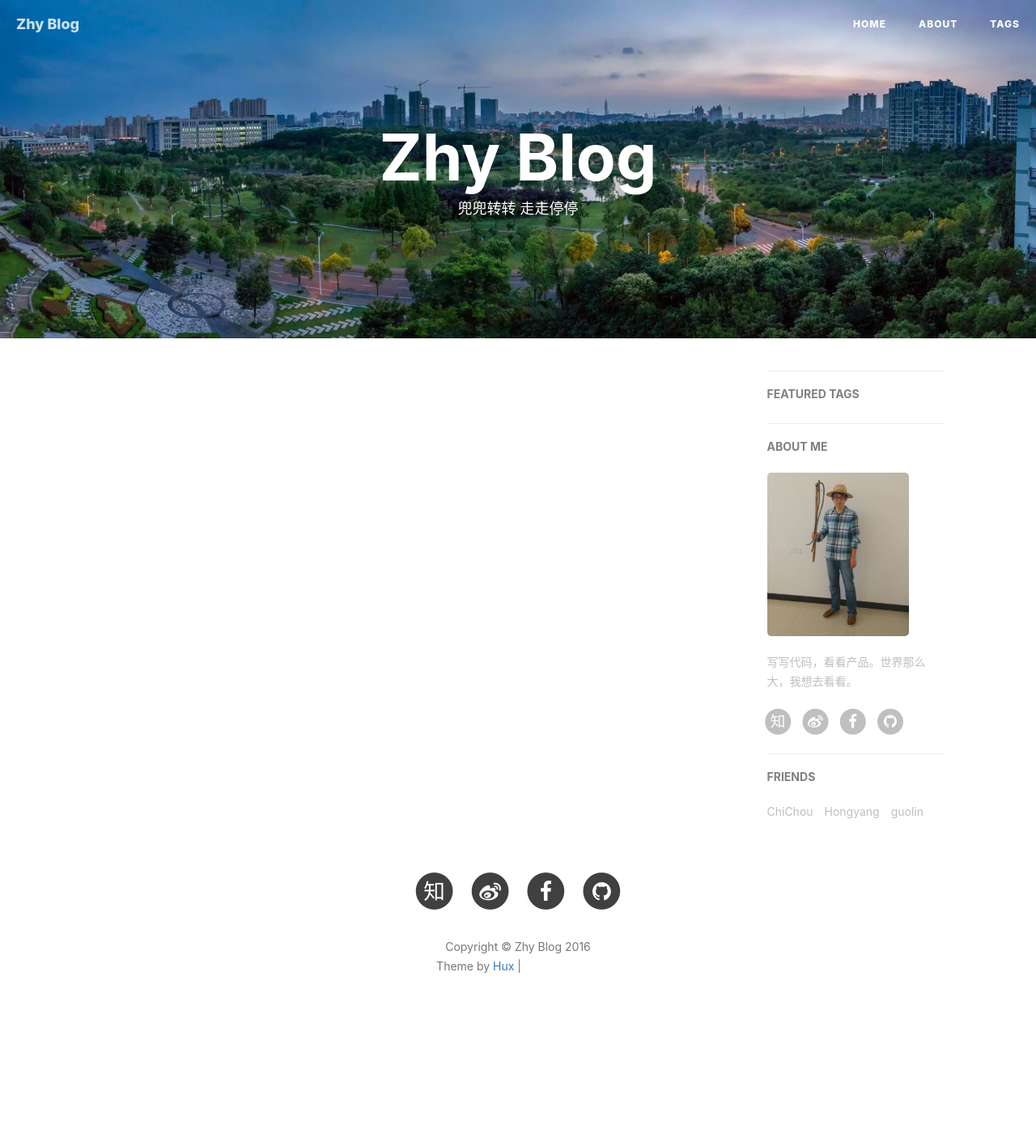
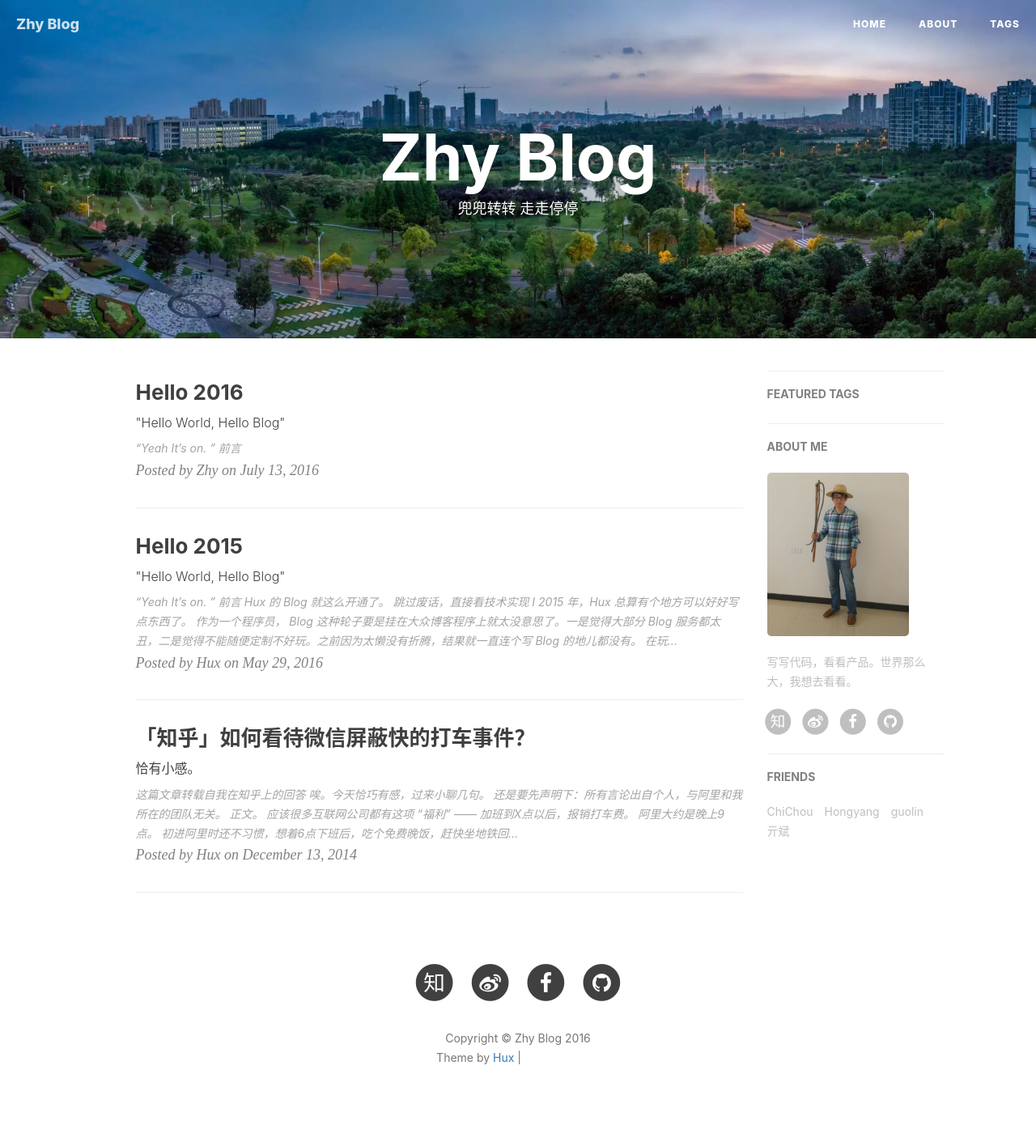
Before and after one commit to xzwc/xzwc.github.io, a Jekyll site: the page built from index.html, in a window 1280 px wide. Shown: the whole page at 81% size. Built offline with Jekyll 4.4.1, drawn with Linux system fonts in a browser that asks for light colours; nearby versions of some CDN libraries; the list of posts is cut into pages by our own code; comment, search, counter and statistics services are not loaded; before the commit the page ends 1298 px from its top, so only the background shows below that; grey boxes are pictures that could not be loaded.

Commit message:
合并到master分支

```diff
--- a/_config.yml
+++ b/_config.yml
@@ -91,5 +91,8 @@ friends: [
     },{
         title: "guolin",
         href: "http://blog.csdn.net/guolin_blog"
+    },{
+        title: "亓斌",
+        href: "http://blog.csdn.net/qibin0506"
     }
 ]
--- /dev/null
+++ b/_posts/2014-01-29-hello-2015.markdown
@@ -0,0 +1,80 @@
+---
+layout:     post
+title:      "Hello 2015"
+subtitle:   " \"Hello World, Hello Blog\""
+date:       2016-5-29 12:00:00
+author:     "Hux"
+header-img: "img/post-bg-2015.jpg"
+catalog: true
+tags:
+    - 生活
+---
+
+> “Yeah It's on. ”
+
+
+## 前言
+
+Hux 的 Blog 就这么开通了。
+
+[跳过废话，直接看技术实现 ](#build)
+
+
+I
+2015 年，Hux 总算有个地方可以好好写点东西了。
+
+
+作为一个程序员， Blog 这种轮子要是挂在大众博客程序上就太没意思了。一是觉得大部分 Blog 服务都太丑，二是觉得不能随便定制不好玩。之前因为太懒没有折腾，结果就一直连个写 Blog 的地儿都没有。
+
+在玩了一段时间知乎之后，答题的快感又激起了我开博客的冲动。之前的[个人网站](http://huangxuan.me/portfolio)是作品集形式的（现在集成进来了），并不适合用来写博文，一不做二不休，花一天搞一个吧！
+
+
+<p id = "build"></p>
+---
+
+## 正文
+
+接下来说说搭建这个博客的技术细节。
+
+正好之前就有关注过 [GitHub Pages](https://pages.github.com/) + [Jekyll](http://jekyllrb.com/) 快速 Building Blog 的技术方案，非常轻松时尚。
+
+其优点非常明显：
+
+* **Markdown** 带来的优雅写作体验
+* 非常熟悉的 Git workflow ，**Git Commit 即 Blog Post**
+* 利用 GitHub Pages 的域名和免费无限空间，不用自己折腾主机
+	* 如果需要自定义域名，也只需要简单改改 DNS 加个 CNAME 就好了
+* Jekyll 的自定制非常容易，基本就是个模版引擎
+
+
+本来觉得最大的缺点可能是 GitHub 在国内访问起来太慢，所以第二天一起床就到 GitCafe(Chinese GitHub Copy，现在被 Coding 收购了) 迁移了一个[镜像](http://huxpro.coding.me)出来，结果还是巨慢。
+
+哥哥可是个前端好嘛！ 果断开 Chrome DevTool 查了下网络请求，原来是 **pending 在了 Google Fonts** 上，页面渲染一直被阻塞到请求超时为止，难怪这么慢。
+忍痛割爱，只好把 Web Fonts 去了（反正超时看到的也只能是 fallback ），果然一下就正常了，而且 GitHub 和 GitCafe 对比并没有感受到明显的速度差异，虽然 github 的 ping 值明显要高一些，达到了 300ms，于是用 DNSPOD 优化了一下速度。
+
+
+
+---
+
+配置的过程中也没遇到什么坑，基本就是 Git 的流程，相当顺手
+
+大的 Jekyll 主题上直接 fork 了 Clean Blog（这个主题也相当有名，就不多赘述了。唯一的缺点大概就是没有标签支持，于是我给它补上了。）
+
+本地调试环境需要 `gem install jekyll`，结果 rubygem 的源居然被墙了……后来手动改成了我大淘宝的镜像源才成功
+
+Theme 的 CSS 是基于 Bootstrap 定制的，看得不爽的地方直接在 Less 里改就好了（平时更习惯 SCSS 些），**不过其实我一直觉得 Bootstrap 在移动端的体验做得相当一般，比我在淘宝参与的团队 CSS 框架差多了……**所以为了体验，也补了不少 CSS 进去
+
+最后就进入了耗时反而最长的**做图、写字**阶段，也算是进入了**写博客**的正轨，因为是类似 Hack Day 的方式去搭这个站的，所以折腾折腾着大半夜就过去了。
+
+第二天考虑中文字体的渲染，fork 了 [Type is Beautiful](http://www.typeisbeautiful.com/) 的 `font` CSS，调整了字号，适配了 Win 的渣渲染，中英文混排效果好多了。
+
+
+## 后记
+
+回顾这个博客的诞生，纯粹是出于个人兴趣。在知乎相关问题上回答并获得一定的 star 后，我决定把这个博客主题当作一个小小的开源项目来维护。
+
+在经历 v1.0 - v1.5 的蜕变后，这个博客主题愈发完整，不但增加了诸多 UI 层的优化（opinionated）；在代码层面，更加丰富的配置项也使得这个主题拥有了更好的灵活性与可拓展性。而作为一个开源项目，我也积极的为其完善文档与解决 issue。
+
+如果你恰好逛到了这里，希望你也能喜欢这个博客主题。
+
+—— Hux 后记于 2015.10
--- /dev/null
+++ b/_posts/2014-12-13-wechat-block-kuaidi.markdown
@@ -0,0 +1,70 @@
+---
+layout:     post
+title:      "「知乎」如何看待微信屏蔽快的打车事件？"
+subtitle:   "恰有小感。"
+date:       2014-12-13
+author:     "Hux"
+header-img: "img/post-bg-kuaidi.jpg"
+tags:
+    - 知乎
+    - 职业病
+---
+
+> 这篇文章转载自[我在知乎上的回答](http://www.zhihu.com/question/26774049/answer/35041458)
+
+
+<div>
+    唉。今天恰巧有感，过来小聊几句。
+    <br>还是要先声明下：<b>所有言论出自个人，与阿里和我所在的团队无关。</b>
+    <br>
+    <br>
+    <br>正文。
+    <br>
+    <br>应该很多互联网公司都有这项 “福利” ——<b> 加班到X点以后，报销打车费</b>。
+    <br>阿里大约是晚上9点。
+    <br>
+    <br>初进阿里时还不习惯，想着6点下班后，吃个免费晚饭，赶快坐地铁回家。
+    <br>后来一是发现高峰期的地铁简直要命，二是确实有太多需求做不完， 平常经常会说： “这个我们晚上再谈…”
+    <br>
+    <br>所以晚上加班就成了公司里很多人的常态 ，就算今天 8 点多就已经工作得差不多了，也会习惯性得等到 9 点左右，<b>叫个车回家</b>。
+    <br>
+    <br>于是，每天 9 ～ 12 点间，公司里的叫车声、电话约车声、络绎不绝。我们团队私下里也有个微信群，用以和工作的旺旺群区分。<b>在打车软件玩起红包返现后，大家就都会在群里分享叫车红包，52个人的群，有时一分钟内不抢，红包就没了。</b>
+    <br>
+    <br>
+    <br>众所周知的，阿里和快的打车的关系。
+    <br>
+    <br>所以群里好像约定俗成般的，从来就没有出现过滴滴的红包。<b>而由于红包返现利滚利带来的超强用户粘性，大家连叫车也都开始只用快的了。</b>
+    <br>
+    <img class="shadow" src="/img/in-post/post-kuaidi-1.jpg" width="260">
+    结果好景不长，微信突然就玩了这么一手，直接把快的打车屏蔽了。
+    <br>当天大家就发现了，还讨论了下对策……<b>比如什么「先分享到微博，然后把链接复制出来，再发到旺旺群」……</b>
+    <br>
+    <br>嗯。我 TM 也觉得挺拼的。。
+    <br>于是大约微信群就沉寂了一天…
+    <br>
+    <br><b>然后才第二天……第一个滴滴红包就在群里出现了！</b>那时的文案还是什么：“<i>4个小伙伴，3个用滴滴！红包召唤新伙伴归队啦！</i>”
+    <br><b>我我我我当时就不由自主的纠结了一会儿 “价值观” ，放下手机 debug 去了……</b>
+    <br><b>等我再想起来，点开链接一看：特么的……「红包已抢完」。</b>
+    <br>
+    <br>。。。
+    <br><b>再后来。</b><b>就根本收不住了，滴滴红包那个飘。</b>
+    <br>
+    <br>
+    <br>唉其实我就是想说：<b>这也就一天……用户习惯就被彻底干翻过来了。 就算是盟友…也没救。</b>
+    <br>
+    <img class="shadow" src="/img/in-post/post-kuaidi-2.jpg" width="260">
+    所以我今天还是打着滴滴回来的……分享红包的一瞬间，心里突然一阵小惆怅。就回来写下了这段答案。
+    <br>
+    <br>说了半天，好像也没说到什么干货…权当故事听吧。
+    <br>其实你要问我这有没有违反互联网平等开放法则什么的。我觉得上面 <a data-hash="8f7d284bb1a97deaa4533a6190206ecb" href="http://www.zhihu.com/people/8f7d284bb1a97deaa4533a6190206ecb" class="member_mention" data-editable="true" data-title="@覃浩tommy" data-tip="p$b$8f7d284bb1a97deaa4533a6190206ecb">@覃浩tommy</a><a data-hash="43d639a3d763d3dad948e0bc4c645eec" href="http://www.zhihu.com/people/43d639a3d763d3dad948e0bc4c645eec" class="member_mention" data-editable="true" data-title="@赛门" data-tip="p$b$43d639a3d763d3dad948e0bc4c645eec">@赛门</a> 都说得挺好的，两种思路而已，大家可以自行选择。
+    <br>
+    <br>但是关于怎么看待，其实这次我以普通用户的身份来说……真心觉得：<b>「小良心小正义感在强需求面前真特么太弱了」</b><b>。</b><b>更何况这个强需求被干掉的同时还双手奉上了替代品。</b>
+    <br>
+    <br><b><u>所以大厂们你们就使劲撕逼吧，需要打到用户脸时，多给糖多给枣就好了。</u></b>
+    <br>
+    <br>
+    <br>哦对了，今天微信宣布朋友圈内限制分享未备案网页了。
+    <br><b>枣呢 ！？！？</b>
+    <br>
+    <br>
+</div>
```
Also changed, not shown: _posts/2016-7-13-前言.markdown (added, +16 -0 lines), .travis.yml.
